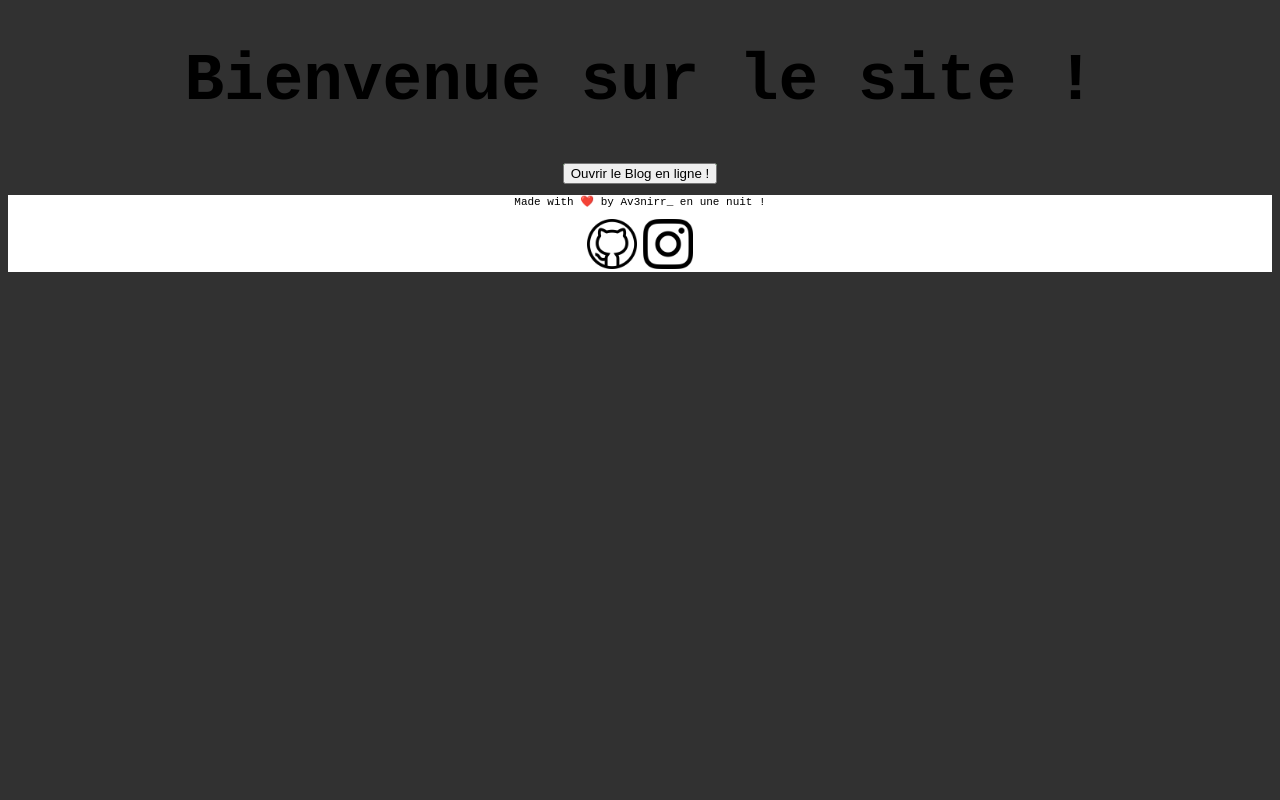
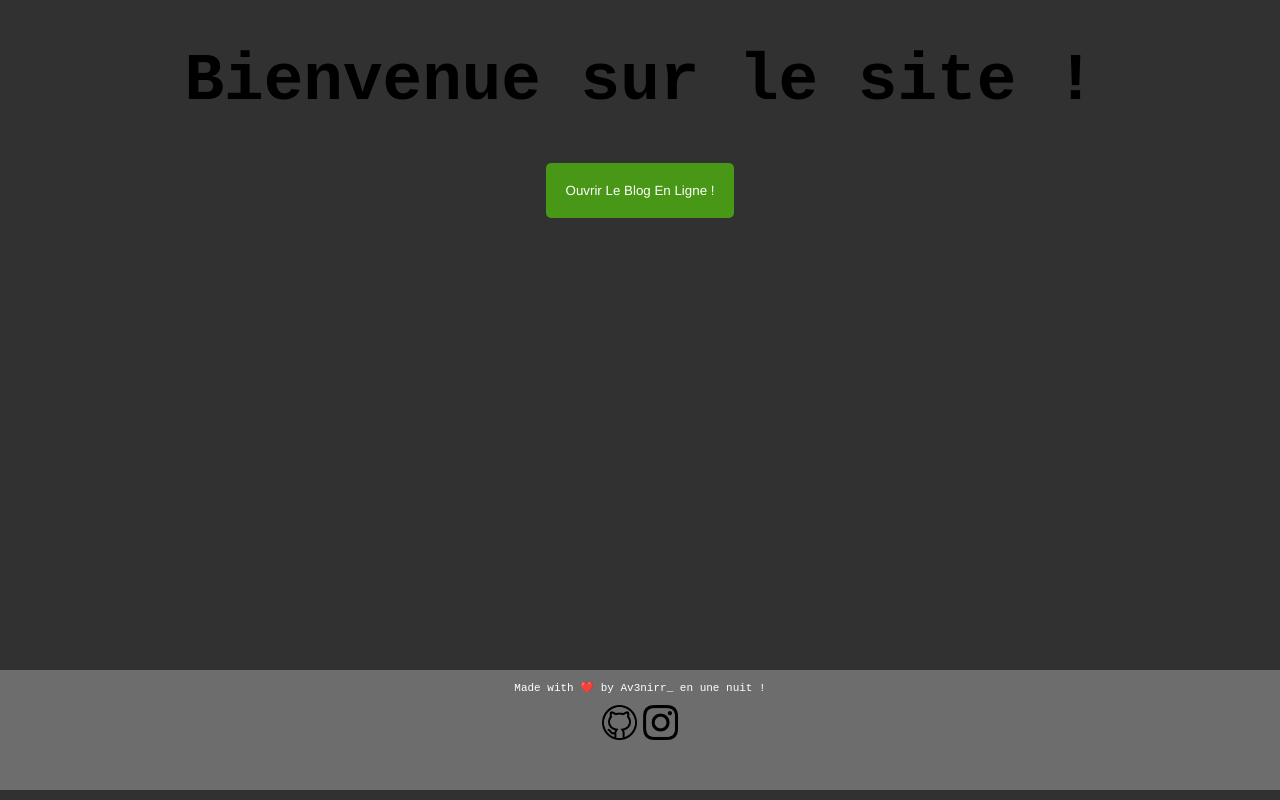
Before and after one commit to Av3nirr/SimpleBlog, a Flask app: page / in a window 1280 px wide. Run offline with Flask 2, Linux system fonts and the light colour scheme.

Commit message:
Changing style, updating footer and button

```diff
--- a/static/css/style.css
+++ b/static/css/style.css
@@ -9,13 +9,37 @@ body{
 }
 
 .buttonmain{
-    color: white;
-    background-color: rgb(44, 169, 44);
+    font-family: 'Franklin Gothic Medium', 'Arial Narrow', Arial, sans-serif;
+    color: #ffffff;
+    text-transform: Capitalize;
+    text-decoration: none;
+    background: #489716;
+    padding: 20px;
+    border-radius: 5px;
+    display: inline-block;
+    border: none;
+    transition: all 0.4s ease 0s;
+
+}
+
+.buttonmain:hover{
+    background: #489716;
+    letter-spacing: 1px;
+    -webkit-box-shadow: 0px 5px 40px -10px rgba(0,0,0,0.57);
+    -moz-box-shadow: 0px 5px 40px -10px rgba(0,0,0,0.57);
+    box-shadow: 5px 40px -10px rgba(0,0,0,0.57);
+    transition: all 0.4s ease 0s;
 }
 
 footer{
-    background-color: rgb(255, 255, 255);
+    background-color: rgb(109, 109, 109);
+    color: white;
     font-size: 11px;
     font-family: 'Courier New', Courier, monospace;
     margin-bottom: 10px;
+    position:fixed;
+    left:0px;
+    bottom:0px;
+    height:15%;
+    width:100%;
 }
--- a/templates/index.html
+++ b/templates/index.html
@@ -12,13 +12,13 @@
         <h1>Bienvenue sur le site !</h1>
     </div>
 
-    <a class="buttonmain" href="{{url_for('blog')}}"><button>Ouvrir le Blog en ligne !</button></a>
+    <a href="{{url_for('blog')}}"><button class="buttonmain">Ouvrir le Blog en ligne !</button></a>
 </body>
 <footer>
     <div class="footere">
         <p> Made with ❤️ by Av3nirr_ en une nuit !</p>
-        <a href="https://github.com/Av3nirr" target="_blank"><img src="{{url_for('static', filename='img/github.png')}}" width="50" height="50"/></a>
-        <a href="https://instagram.com/_theeeeeo_" target="_blank"><img src="{{url_for('static', filename='img/instagram.png')}}" width="50" height="50"/></a>
+        <a href="https://github.com/Av3nirr" target="_blank"><img src="{{url_for('static', filename='img/github.png')}}" width="35" height="35"/></a>
+        <a href="https://instagram.com/_theeeeeo_" target="_blank"><img src="{{url_for('static', filename='img/instagram.png')}}" width="35" height="35"/></a>
     </div>
 </footer>
 </html>
```
Also changed, not shown: templates/blog.html (+4 -4 lines).
